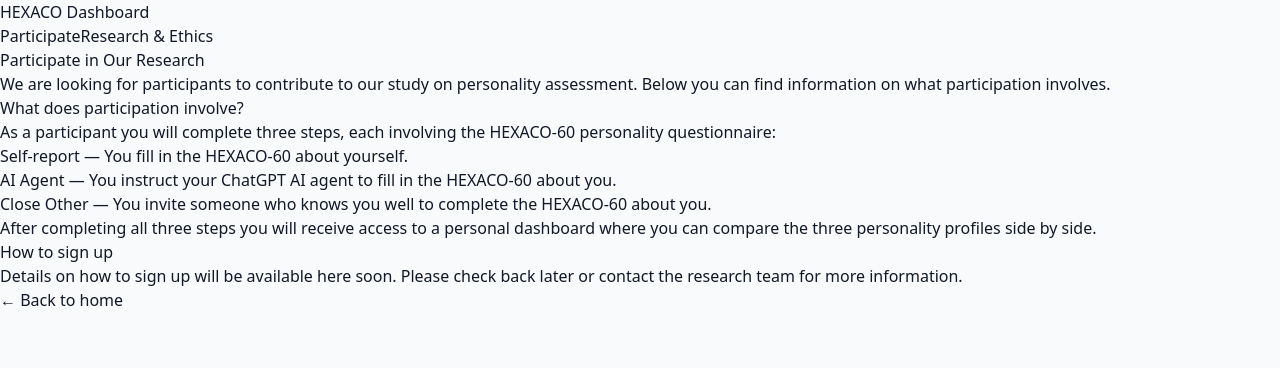
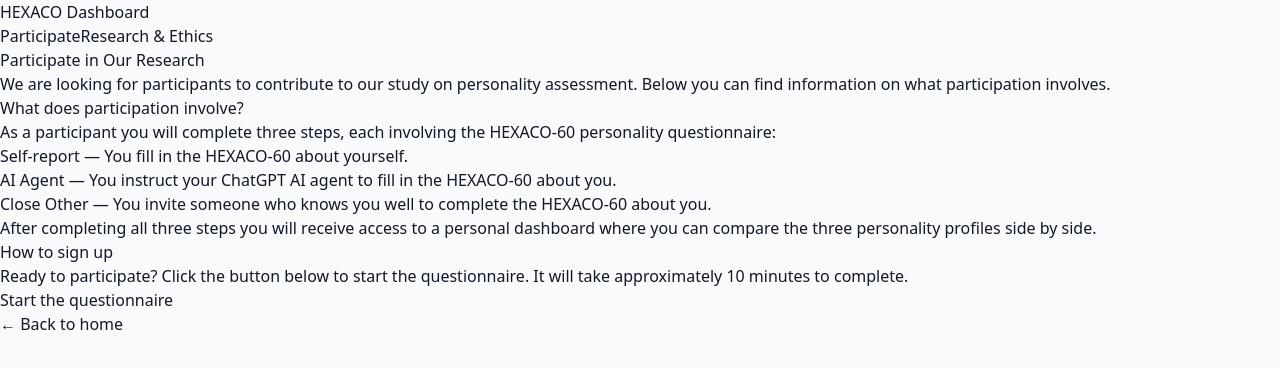
Before and after one commit to djurreholtrop-svg/HEXACO, a Next.js app: page /participate in a window 1280 px wide. Shown: the top 368 px of the page. Built offline with nearby package versions, Linux system fonts and the light colour scheme.

Commit message:
Update participate page with Qualtrics survey link
Replace placeholder sign-up section with a button linking to the
actual Qualtrics questionnaire.

https://claude.ai/code/session_01G9XodzJPSDgSjn6WFqFdjz

```diff
--- a/src/app/participate/page.tsx
+++ b/src/app/participate/page.tsx
@@ -46,10 +46,19 @@ export default function ParticipatePage() {
       <section className="rounded-lg border bg-white p-6 space-y-4">
         <h2 className="text-xl font-semibold">How to sign up</h2>
         <p className="text-sm text-gray-600">
-          {/* TODO: Replace with actual sign-up link and instructions */}
-          Details on how to sign up will be available here soon. Please check
-          back later or contact the research team for more information.
+          Ready to participate? Click the button below to start the
+          questionnaire. It will take approximately 10 minutes to complete.
         </p>
+        <div className="pt-2">
+          <a
+            href="https://tilburgss.co1.qualtrics.com/jfe/form/SV_9Kp2B62IUcnP7Wm?Source=Website"
+            target="_blank"
+            rel="noopener noreferrer"
+            className="inline-block rounded-lg bg-blue-600 px-6 py-3 text-sm font-medium text-white hover:bg-blue-700 transition-colors"
+          >
+            Start the questionnaire
+          </a>
+        </div>
       </section>
 
       <div className="text-center">
```
